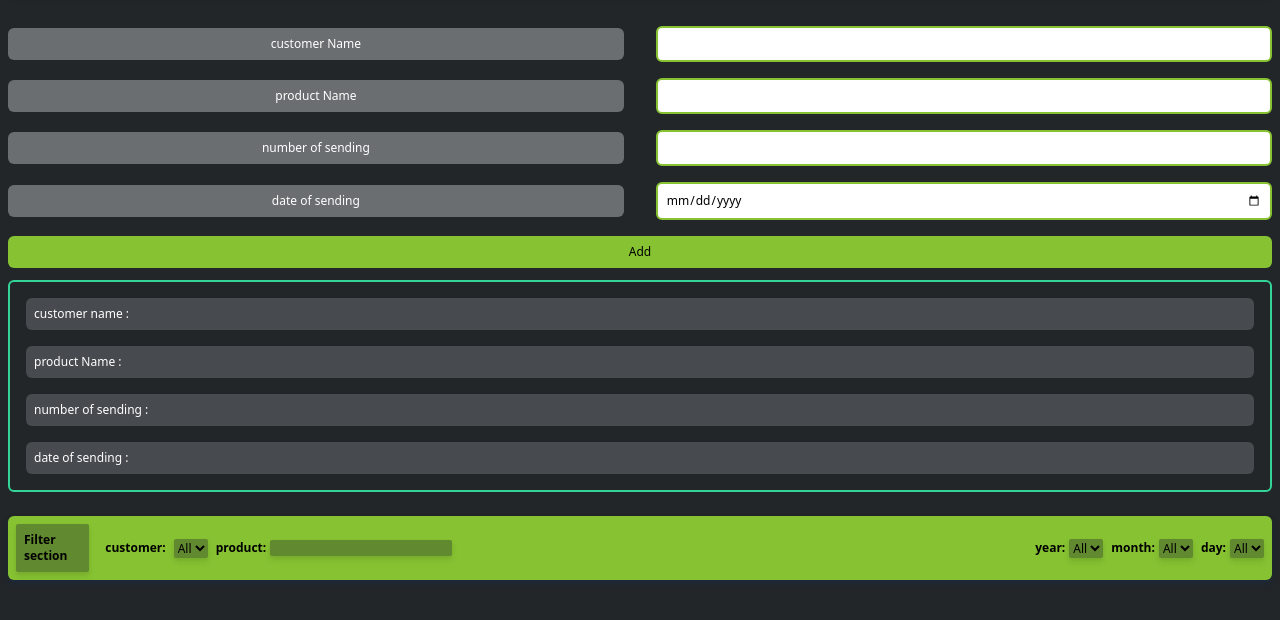
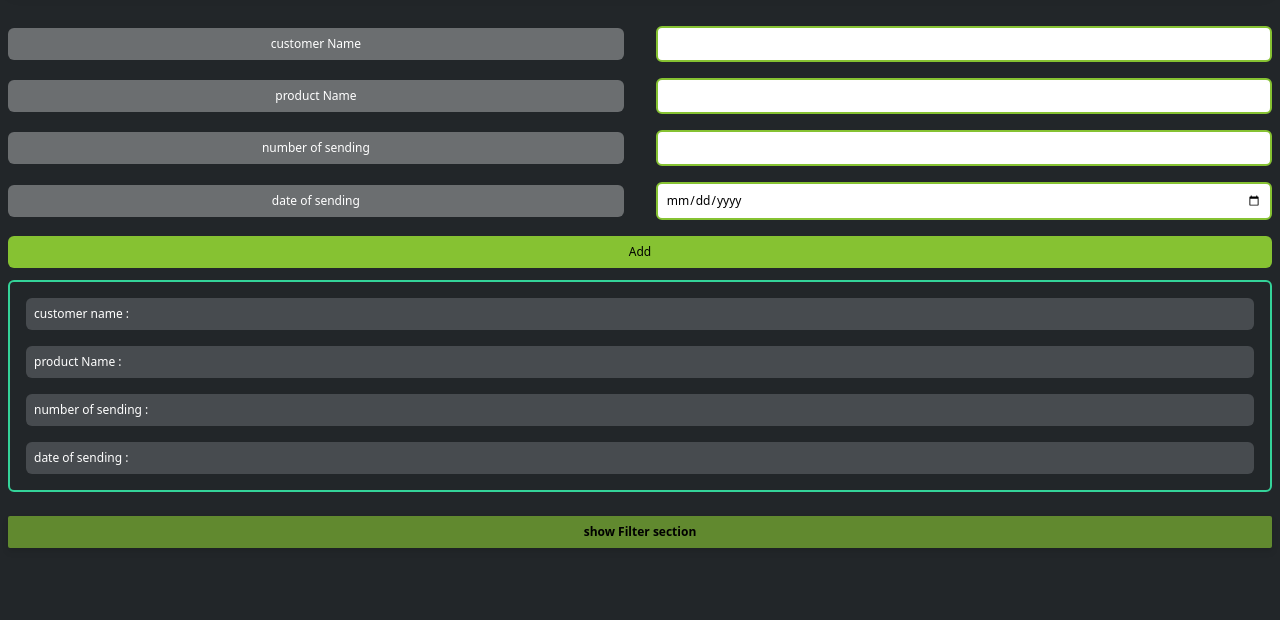
Before and after one commit to Arman-Abbasian/sending_system_vanilla_javascript, a website with bundled scripts: page public/index.html in a window 1280 px wide. Shown: the part 86-706 px from the top of the page. Built offline with nearby package versions, Linux system fonts and the light colour scheme; files whose address does not match are found by name.

Commit message:
add some visual effect to the project

```diff
--- a/public/index.html
+++ b/public/index.html
@@ -12,8 +12,8 @@
 </head>
 <body class="text-xs p-2 bg-black">
     <header class="flex  items-center justify-between mb-10 bg-lightGreen p-2 rounded-md shadow-lg">
-        <h1 class="font-['Yellowtail'] text-3xl">sending data</h1>
-        <img src="../public/images/logo.png" class="w-12 h-12" />
+        <h1 class="font-['Yellowtail'] text-3xl ">sending data</h1>
+        <img src="../public/images/logo.png" class="w-12 h-12 transition duration-[12000ms] ease-in-out hover:rotate-180" />
     </header>
 
        <main class="main"></main>
--- a/src/js/App.mjs
+++ b/src/js/App.mjs
@@ -187,6 +187,20 @@ export default class App {
       dayFilter:(selectedDay)=>{
         this.view.updateSendingList(filteredCustomer)
       },
+      showFilterSection:(e)=>{
+        (this.view.root.querySelector(".showFilterSection").classList.add("hidden"));
+        console.log(this.view.root.querySelector(".filtersSection"));
+        (this.view.root.querySelector(".filtersSection").classList.remove("hidden"));
+        (this.view.root.querySelector(".filtersSection").classList.add("flex"));
+        console.log(this.view.root.querySelector(".filtersSection"));
+      },
+      hideFilterSection:(e)=>{
+        (this.view.root.querySelector(".showFilterSection").classList.add("hidden"));
+        console.log(this.view.root.querySelector(".filtersSection"));
+        (this.view.root.querySelector(".filtersSection").classList.remove("hidden"));
+        (this.view.root.querySelector(".filtersSection").classList.add("flex"));
+        console.log(this.view.root.querySelector(".filtersSection"));
+      },
     };
   }
 }
--- a/src/js/pageview.mjs
+++ b/src/js/pageview.mjs
@@ -10,7 +10,7 @@ export default class PageView {
       this.root = root;
       //add events in sheet(all events that hanppen on element but that elements that are made in initail load)
       const { onAddSendingData,  onEditSendingData, onDeleteSendingData,onSelectData,
-        initailsFiltersOptions, filterSendingItem} = handlers;
+        initailsFiltersOptions, filterSendingItem, showFilterSection, hideFilterSection} = handlers;
       this.onAddSendingData = onAddSendingData;
       this.onEditSendingData = onEditSendingData;
       this.onDeleteSendingData = onDeleteSendingData;
@@ -18,7 +18,9 @@ export default class PageView {
       this.initailsFiltersOptions=initailsFiltersOptions;
       this.filterSendingItem=filterSendingItem;
       this.sendingDataa=sendingDataa;
-      this.filterOptions=filterOptions
+      this.filterOptions=filterOptions;
+      this.showFilterSection=showFilterSection;
+      this.hideFilterSection=hideFilterSection;
       console.log(filterOptions);
       //make the static appearance of the sheet
       this.root.innerHTML = `
@@ -49,8 +51,9 @@ export default class PageView {
             <div class="flex justify-between items-center bg-darkGray text-white p-2 rounded-md"><p>date of sending :</p><p class="preview dateOfSending"></p></div>
         </div>
 
-        <div class="filtersSection flex flex-col justify-between md:flex-row gap-4 shadow-md shadow-slate-800 bg-lightGreen p-2 rounded-md">
-        <div class="flex justify-center items-center bg-darkGreen drop-shadow-md rounded-sm p-2 font-bold"><p>Filter section</p></div>
+        <div class="showFilterSection flex justify-center items-center bg-darkGreen drop-shadow-md rounded-sm p-2 font-bold"><p>show Filter section</p></div>
+        <div class="filtersSection hidden flex-col justify-between md:flex-row gap-4 shadow-md shadow-slate-800 bg-lightGreen p-2 rounded-md">
+        <div class="hideFilterSection flex justify-center items-center bg-red-600 drop-shadow-md rounded-sm p-2 font-bold"><p>hide Filter section</p></div>
           <div class="filterCustomerProductSection flex justify-between md:justify-start gap-2 items-center w-full">
             <div class="flex justify-center items-center gap-2">
               <label class="font-bold">customer:</label>
@@ -90,6 +93,11 @@ export default class PageView {
       let productName = this.root.querySelector(".productName");
       let numberOfSending = this.root.querySelector(".numberOfSending");
       let dateOfSending = this.root.querySelector(".dateOfSending");
+      let showFilterSectionn=this.root.querySelector(".showFilterSection");
+      let hideFilterSectionn=this.root.querySelector(".hideFilterSection");
+
+      //click on show filter button
+      showFilterSectionn.addEventListener("click",(e)=>showFilterSection(e))
 
       //add events to the choosed elements
       addOneSendingItemBtn.addEventListener("click", (e) => {
```
Also changed, not shown: src/css/output.css.
